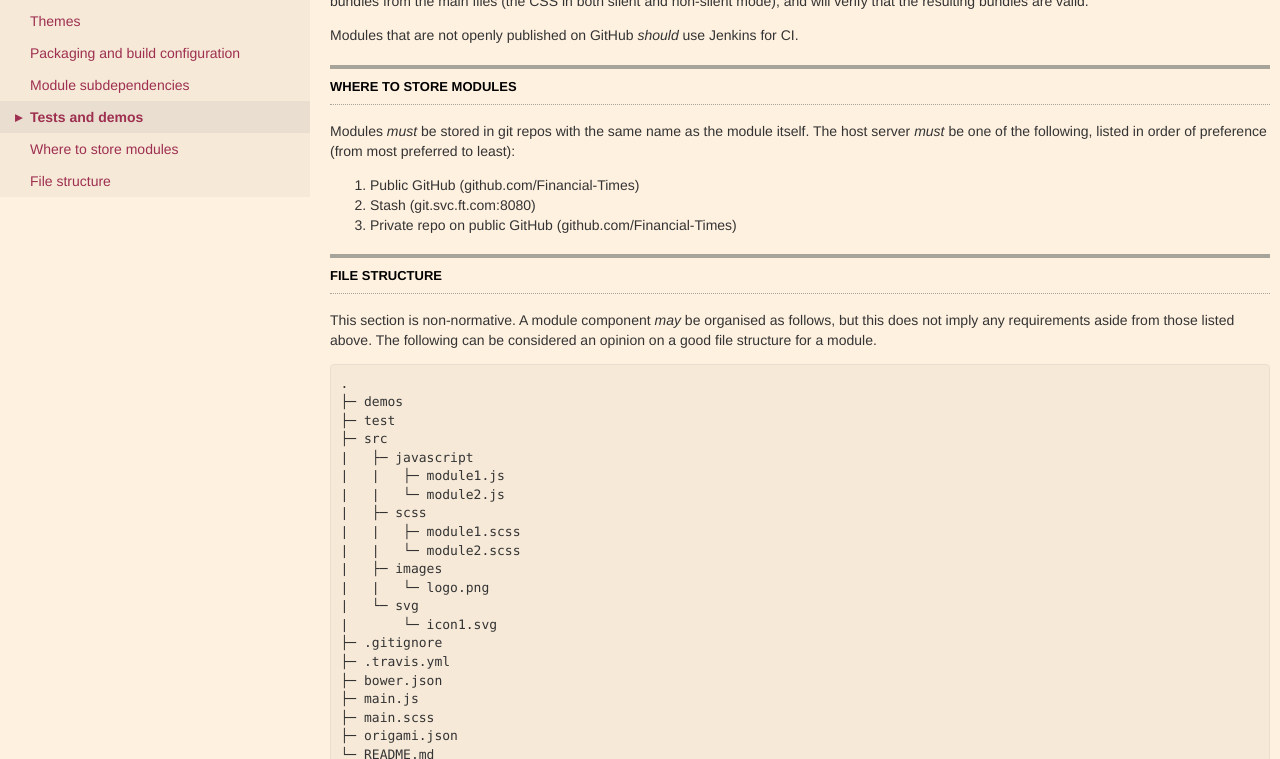
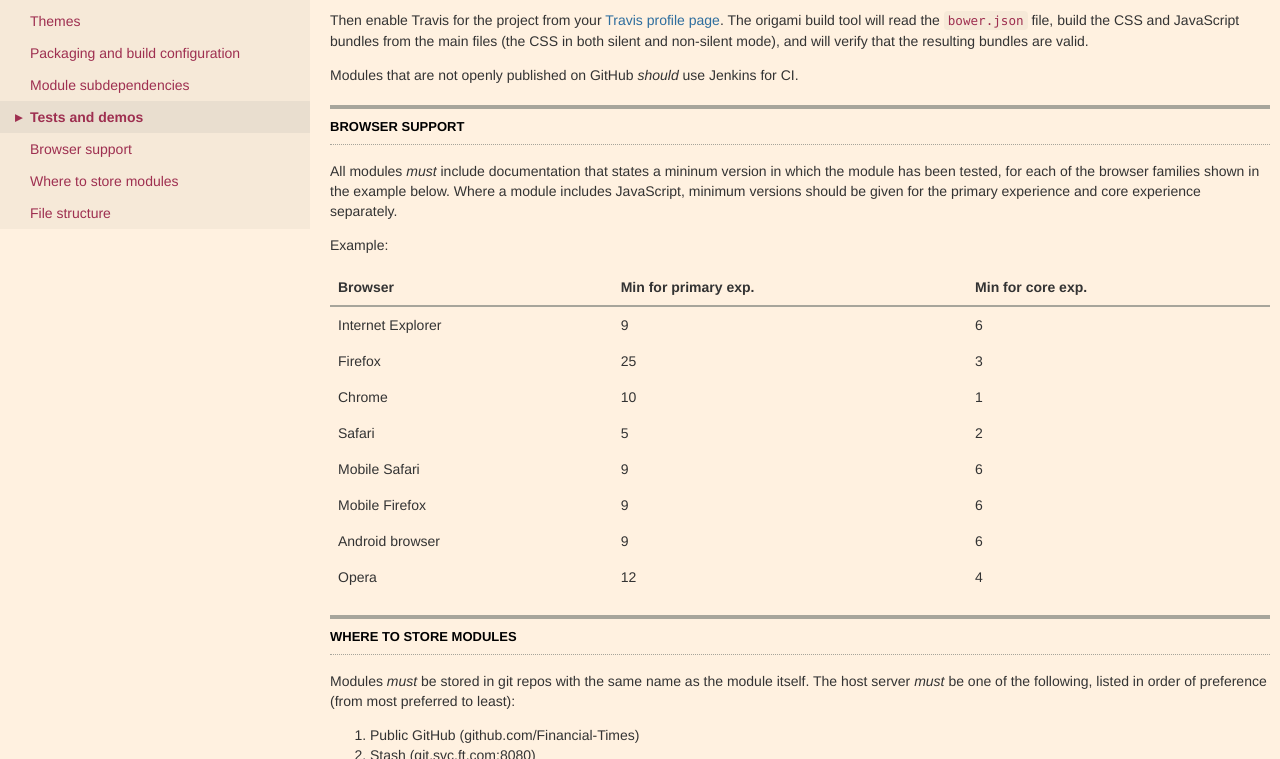
Before and after one commit to Financial-Times/ft-origami, a Jekyll site: the page built from docs/component-spec/modules.md, in a window 1280 px wide and 900 px high, scrolled down 4270 px, cut to the strip 141-900 px from the top of the window. Built offline with Jekyll 4.4.1, drawn with Linux system fonts in a browser that asks for light colours; some web fonts are replaced; some of the changed text lies outside the part shown.

Commit message:
Added browser support documentation requirements

```diff
--- a/docs/component-spec/modules.md
+++ b/docs/component-spec/modules.md
@@ -50,6 +50,7 @@ The following requirements apply to creating a Origami-compatible module compone
 * where they contain JavaScript files, conform to the syntax and language standards for [use of JavaScript in Origami components](../syntax/javascript)
 * where they are openly hosted on GitHub and have CI, use [Travis](https://travis-ci.org) to do the CI
 * consider touch, keyboard and mouse interaction where applicable
+* list, in documentation, the minimum versions of each browser family in which the component has been tested using the primary experience and the core experience (see [browser support](#browser-support) below)
 
 
 ### Modules *should*:
@@ -185,6 +186,23 @@ Then enable Travis for the project from your [Travis profile page](https://travi
 
 Modules that are not openly published on GitHub *should* use Jenkins for CI.
 
+## Browser support
+
+All modules *must* include documentation that states a mininum version in which the module has been tested, for each of the browser families shown in the example below.  Where a module includes JavaScript, minimum versions should be given for the primary experience and core experience separately.
+
+Example:
+
+<table>
+	<tr><th>Browser</th><th>Min for primary exp.</th><th>Min for core exp.</th></tr>
+	<tr><td>Internet Explorer</td><td>9</td><td>6</td></tr>
+	<tr><td>Firefox</td><td>25</td><td>3</td></tr>
+	<tr><td>Chrome</td><td>10</td><td>1</td></tr>
+	<tr><td>Safari</td><td>5</td><td>2</td></tr>
+	<tr><td>Mobile Safari</td><td>9</td><td>6</td></tr>
+	<tr><td>Mobile Firefox</td><td>9</td><td>6</td></tr>
+	<tr><td>Android browser</td><td>9</td><td>6</td></tr>
+	<tr><td>Opera</td><td>12</td><td>4</td></tr>
+</table>
 
 ## Where to store modules
 
```
